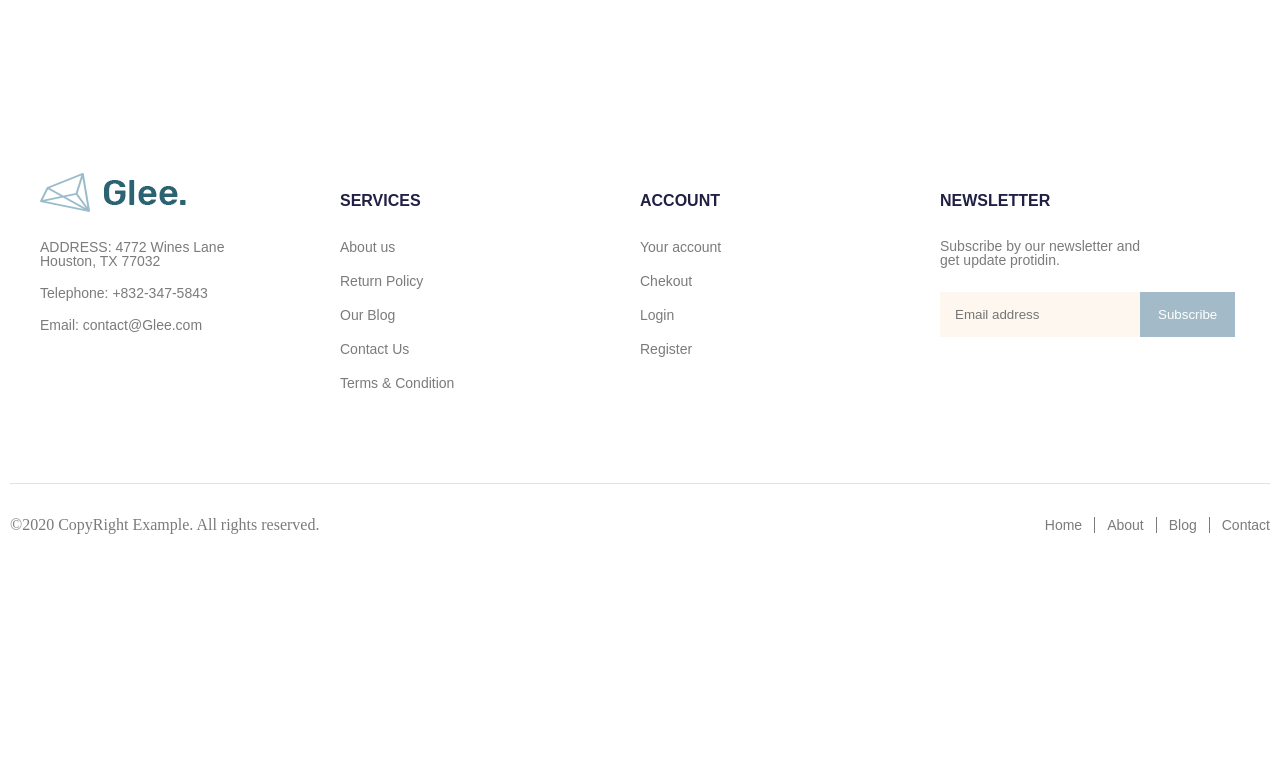
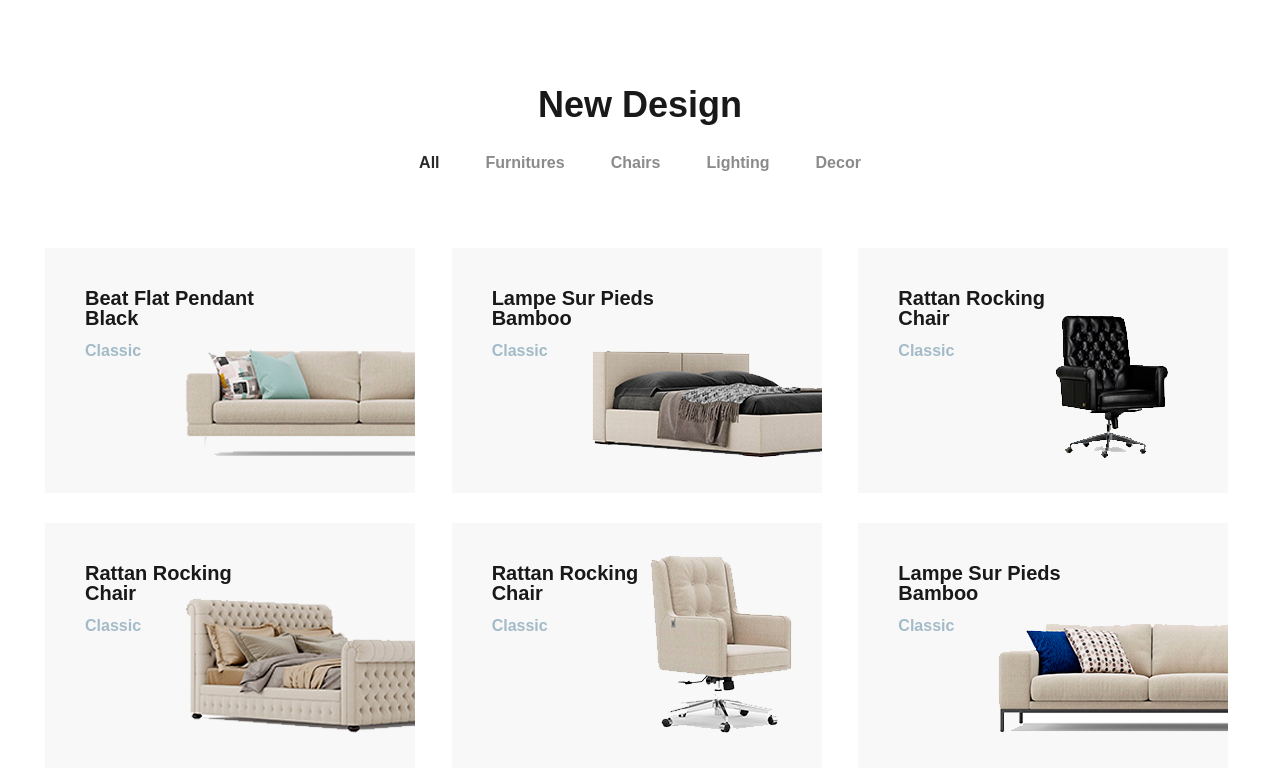
Before and after one commit to interceptor94/Glee, a website: page app/index.html in a window 1280 px wide. Shown: the part 2816-3587 px from the top of the page. Before the commit the page ends 3389 px from the top, so only its background shows below. Drawn offline with nearby package versions, Linux system fonts and the light colour scheme; files that its build step writes are made by us from their sources.

Commit message:
добавил блок new design (не сделал фильтр) и promo

```diff
--- a/app/index.html
+++ b/app/index.html
@@ -167,17 +167,16 @@
 <section class="product">
   <div class="main-container">
     <div class="product__main">
-      <h2 class="product__main-title">Products of the week</h2>
-      <div class="product__main-filter">
-        <button class="product__main-link product__main-link--active" data-filter="all">All</button>
-        <button class="product__main-link" data-filter=".furnitures">Furnitures</button>
-        <button class="product__main-link" data-filter=".chairs">Chairs</button>
-        <button class="product__main-link" data-filter=".lighting">Lighting</button>
-        <button class="product__main-link" data-filter=".decor">Decor</button>
+      <h2 class="title">Products of the week</h2>
+      <div class="filter">
+        <button class="filter-link filter-link--active" data-filter="all">All</button>
+        <button class="filter-link" data-filter=".furnitures">Furnitures</button>
+        <button class="filter-link" data-filter=".chairs">Chairs</button>
+        <button class="filter-link" data-filter=".lighting">Lighting</button>
+        <button class="filter-link" data-filter=".decor">Decor</button>
       </div>
     </div>
-    <div class="product-items">
-
+    <div class="product-items" >
       <div class="product-items__item mix furnitures">
         <img class="product-items__item-img" src="images/product/product-1.png" alt="">
         <div class="product-items__item-box">
@@ -507,15 +506,105 @@
             </div>
           </div>
         </div>
+      </div>
+    </div>
+  </div>
+</section>
+<!-- Section New design -->
+<section class="design">
+  <div class="main-container">
+    <div class="design__main">
+      <h2 class="title">
+        New Design
+      </h2>
+      <div class="filter">
+        <button class="filter-link filter-link--active" data-filter="all">All</button>
+        <button class="filter-link" data-filter=".furnitures">Furnitures</button>
+        <button class="filter-link" data-filter=".chairs">Chairs</button>
+        <button class="filter-link" data-filter=".lighting">Lighting</button>
+        <button class="filter-link" data-filter=".decor">Decor</button>
+      </div>
+    </div>
+    <div class="design-items" id="filter-design">
+      <div class="design-items__item mix chairs">
+        <img class="design-items__item-img" src="images/new design/design-1.png" alt="">
+        <h5 class="design-items__item-title">
+          Beat Flat Pendant
+          Black
+        </h5>
+        <a class="design-items__item-link" href="#">
+          Classic
+        </a>
+      </div>
 
+      <div class="design-items__item mix furnitures">
+        <img class="design-items__item-img" src="images/new design/design-2.png" alt="">
+        <h5 class="design-items__item-title">
+          Lampe Sur Pieds
+          Bamboo
+        </h5>
+        <a class="design-items__item-link" href="#">
+          Classic
+        </a>
+      </div>
 
+      <div class="design-items__item mix chairs">
+        <img class="design-items__item-img item-img" src="images/new design/design-3.png" alt="">
+        <h5 class="design-items__item-title">
+          Rattan Rocking
+          Chair
+        </h5>
+        <a class="design-items__item-link" href="#">
+          Classic
+        </a>
+      </div>
+
+      <div class="design-items__item mix lighting">
+        <img class="design-items__item-img" src="images/new design/design-4.png" alt="">
+        <h5 class="design-items__item-title">
+          Rattan Rocking
+          Chair
+        </h5>
+        <a class="design-items__item-link" href="#">
+          Classic
+        </a>
+      </div>
+
+      <div class="design-items__item mix lighting">
+        <img class="design-items__item-img item-img" src="images/new design/design-5.png" alt="">
+        <h5 class="design-items__item-title">
+          Rattan Rocking
+          Chair
+        </h5>
+        <a class="design-items__item-link" href="#">
+          Classic
+        </a>
+      </div>
+
+      <div class="design-items__item mix decor">
+        <img class="design-items__item-img" src="images/new design/design-6.png" alt="">
+        <h5 class="design-items__item-title">
+          Lampe Sur Pieds
+          Bamboo
+        </h5>
+        <a class="design-items__item-link" href="#">
+          Classic
+        </a>
       </div>
     </div>
   </div>
 </section>
 
+<section class="promo">
+  <div class="promo-video">
+    <a data-fancybox href="https://www.youtube.com/watch?v=_sI_Ps7JSEk" class="play">
+      <img src="images/promo-play.png" alt="">
+    </a>
+  </div>
+</section>
 
 
+<!-- FOOTER -->
 <footer class="footer">
   <div class="container">
     <div class="footer__top">
--- a/app/js/main.js
+++ b/app/js/main.js
@@ -4,10 +4,13 @@ $(function() {
     dots: true
   });
 
-  $(".product__main-link").click(function () {
-    $(".product__main-link").removeClass("product__main-link--active");
-    $(this).addClass("product__main-link--active");
+  $(".filter-link").click(function () {
+    $(".filter-link").removeClass("filter-link--active");
+    $(this).addClass("filter-link--active");
   });
 
   var mixer = mixitup('.product-items');
+  var mixer = mixitup('.design-items');
+
+
 });
--- a/app/scss/_global.scss
+++ b/app/scss/_global.scss
@@ -25,8 +25,27 @@
   margin: 0 auto;
 }
 
+  .title{
+    font-size: 36px;
+    color: #191919;
+    @extend %dmsans-700;
+    margin-bottom: 30px;
+  }
+  .filter{
+    margin-bottom: 75px;
+  }
 
-svg path {
-
-    fill:#a3bbc8;
-    }
+  .filter-link{
+    background-color: transparent;
+    border: none;
+    font-size: 16px;
+    color: #8b8b8b;
+    @extend %dmsans-700;
+    margin-right: 30px;
+  }
+  .filter-link:last-child{
+    margin-right: 0;
+  }
+  .filter-link--active{
+    color: #292929;
+  }
--- a/app/scss/_vars.scss
+++ b/app/scss/_vars.scss
@@ -2,6 +2,7 @@ $footer-color-text: #7b7b7b;
 $top-slider-bg: #fcd7b6;
 $color-btn: #a3bbc8;
 $color-product-title: #243f4d;
+$color-design-title: #191919;
 
 %background-img{
   background-position: right center;
--- a/app/scss/style.scss
+++ b/app/scss/style.scss
@@ -219,35 +219,13 @@
 // product
 .product{
   padding-top: 70px;
-  margin-bottom: 100px;
+  margin-bottom: 90px;
   &__main{
     display: flex;
     flex-direction: column;
     align-items: center;
   }
-  &__main-title{
-    font-size: 36px;
-    color: #191919;
-    @extend %dmsans-700;
-    margin-bottom: 30px;
-  }
-  &__main-filter{
-    margin-bottom: 75px;
-  }
-  &__main-link{
-    background-color: transparent;
-    border: none;
-    font-size: 16px;
-    color: #8b8b8b;
-    @extend %dmsans-700;
-    margin-right: 30px;
-  }
-  &__main-link:last-child{
-    margin-right: 0;
-  }
-  &__main-link--active{
-    color: #292929;
-  }
+
 }
 
 
@@ -391,6 +369,66 @@
       margin-right: 0;
     }
 
+}
+
+
+// NEW DESIGN
+
+.design{
+  margin-bottom: 125px;
+  &__main{
+    text-align: center;
+  }
+  &-items{
+    display: grid;
+    grid-template-columns: repeat(3, 1fr);
+    grid-row-gap: 30px;
+    grid-column-gap: 30px;
+  }
+  &-items__item{
+    max-width: 330px;
+    height: 205px;
+    background-color: #f8f8f8;
+    padding: 40px 0 0 40px;
+    overflow: hidden;
+    position: relative;
+  }
+  &-items__item-img{
+    position: absolute;
+    bottom: 35px;
+    left: 140px;
+  }
+  &-items__item .item-img{
+    left: 198px;
+  }
+  &-items__item-title{
+    max-width: 180px;
+    font-size: 20px;
+    @extend %dmsans-700;
+    color: $color-design-title;
+    margin-bottom: 15px;
+  }
+  &-items__item-link{
+    font-size: 16px;
+    @extend %dmsans-700;
+    color: $color-btn;
+  }
+}
+
+// SECTION PROMO
+
+.promo{
+  &-video{
+    width: 100%;
+    height: 500px;
+    background-image: url('../images/promo-bg.jpg');
+    background-repeat: no-repeat;
+    background-size: cover;
+    background-position: center;
+    display: flex;
+    justify-content: center;
+    align-items: center;
+  }
 }
 
 
--- a/package.json
+++ b/package.json
@@ -9,6 +9,7 @@
   "author": "",
   "license": "ISC",
   "devDependencies": {
+    "@fancyapps/fancybox": "^3.5.7",
     "browser-sync": "^2.27.7",
     "del": "^6.0.0",
     "gulp": "^4.0.2",
```
Also changed, not shown: app/images/new design/design-1.png (added), app/images/new design/design-2.png (added), app/images/new design/design-3.png (added), app/images/new design/design-4.png (added), app/images/new design/design-5.png (added), app/images/new design/design-6.png (added), app/images/promo-play.png (added), app/js/main.min.js, 1 other file.
